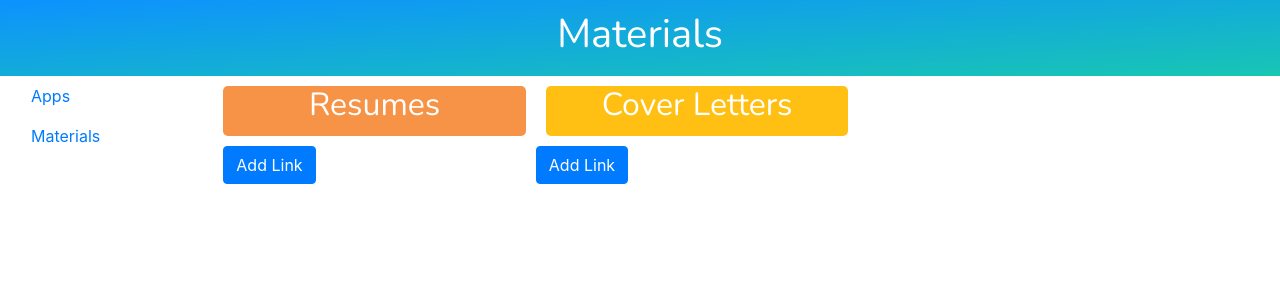
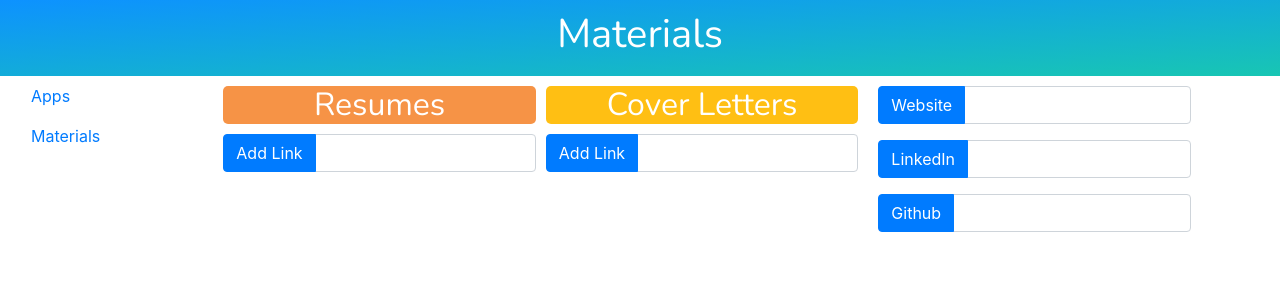
Before and after one commit to magiama9/work-hq, a React (Create React App) app in the folder client/: page /materials in a window 1280 px wide. Shown: the top 300 px of the page. Built offline with nearby package versions, Linux system fonts and the light colour scheme.

Commit message:
added links area to Materials page

```diff
--- a/client/src/pages/Materials.js
+++ b/client/src/pages/Materials.js
@@ -1,10 +1,14 @@
-import React from "react";
+import React, { useState } from "react";
 import Row from "react-bootstrap/Row";
 import Col from "react-bootstrap/Col";
 import Nav from "react-bootstrap/Nav";
 import Button from "react-bootstrap/Button";
+import InputGroup from "react-bootstrap/InputGroup";
+import FormControl from "react-bootstrap/FormControl";
 
 function Materials() {
+  const [resLinks, setResLinks] = useState([]);
+  const [covLinks, setCovLinks] = useState([]);
   const classes = {
     header: {
       background: "linear-gradient(to bottom right, #0D92FF, #18C6B3)",
@@ -15,7 +19,7 @@ function Materials() {
       paddingBottom: "10px"
     },
     resumes: {
-      height: "50px",
+      width: "100%",
       margin: "10px 10px 10px auto",
       padding: "10px auto 10px auto",
       borderRadius: "5px",
@@ -25,7 +29,7 @@ function Materials() {
       textAlign: "center",
     },
     covers: {
-      height: "50px",
+      width: "100%",
       margin: "10px auto 10px 10px",
       padding: "10px auto 10px auto",
       borderRadius: "5px",
@@ -33,7 +37,27 @@ function Materials() {
       color: "white",
       fontFamily: "'Nunito', sans-serif",
       textAlign: "center",
+    },
+    input: {
+      margin: "10px 10px 30px 10px"
+    },
+    linksCol: {
+      marginLeft: "20px"
     }
+  }
+
+  const addRes = (event) => {
+    event.preventDefault();
+    //TODO add input into db, render list
+    const { name, value } = event.target;
+    setResLinks({...resLinks, [name]: value});
+  }
+
+  const addCov = (event) => {
+    event.preventDefault();
+    //TODO add input into db, render list
+    const { name, value } = event.target;
+    setCovLinks({...covLinks, [name]: value});
   }
 
   return (
@@ -52,11 +76,56 @@ function Materials() {
         </Col>
         <Col md={3}>
           <h2 style={classes.resumes}>Resumes</h2>
-          <Button onClick="addRes">Add Link</Button>
+          <InputGroup className="mb-3">
+            <InputGroup.Prepend>
+            <Button onClick="addRes">Add Link</Button>
+            </InputGroup.Prepend>
+            <FormControl
+              aria-label="Default"
+              aria-describedby="inputGroup-sizing-default"
+            />
+          </InputGroup>
         </Col>
         <Col md={3}>
           <h2 style={classes.covers}>Cover Letters</h2>
-          <Button onClick="addCov">Add Link</Button>
+          <InputGroup className="mb-3" style={classes.input}>
+            <InputGroup.Prepend>
+            <Button onClick="addCov">Add Link</Button>
+            </InputGroup.Prepend>
+            <FormControl
+              aria-label="Default"
+              aria-describedby="inputGroup-sizing-default"
+            />
+          </InputGroup>
+        </Col>
+        <Col md={3} style={classes.linksCol}>
+          <InputGroup className="mb-3" style={classes.input}>
+              <InputGroup.Prepend>
+              <Button onClick="addCov">Website</Button>
+              </InputGroup.Prepend>
+              <FormControl
+                aria-label="Default"
+                aria-describedby="inputGroup-sizing-default"
+              />
+            </InputGroup>
+            <InputGroup className="mb-3" style={classes.input}>
+            <InputGroup.Prepend>
+            <Button onClick="addCov">LinkedIn</Button>
+            </InputGroup.Prepend>
+            <FormControl
+              aria-label="Default"
+              aria-describedby="inputGroup-sizing-default"
+            />
+          </InputGroup>
+          <InputGroup className="mb-3" style={classes.input}>
+            <InputGroup.Prepend>
+            <Button onClick="addCov">Github</Button>
+            </InputGroup.Prepend>
+            <FormControl
+              aria-label="Default"
+              aria-describedby="inputGroup-sizing-default"
+            />
+          </InputGroup>
         </Col>
       </Row>
     </>
```
